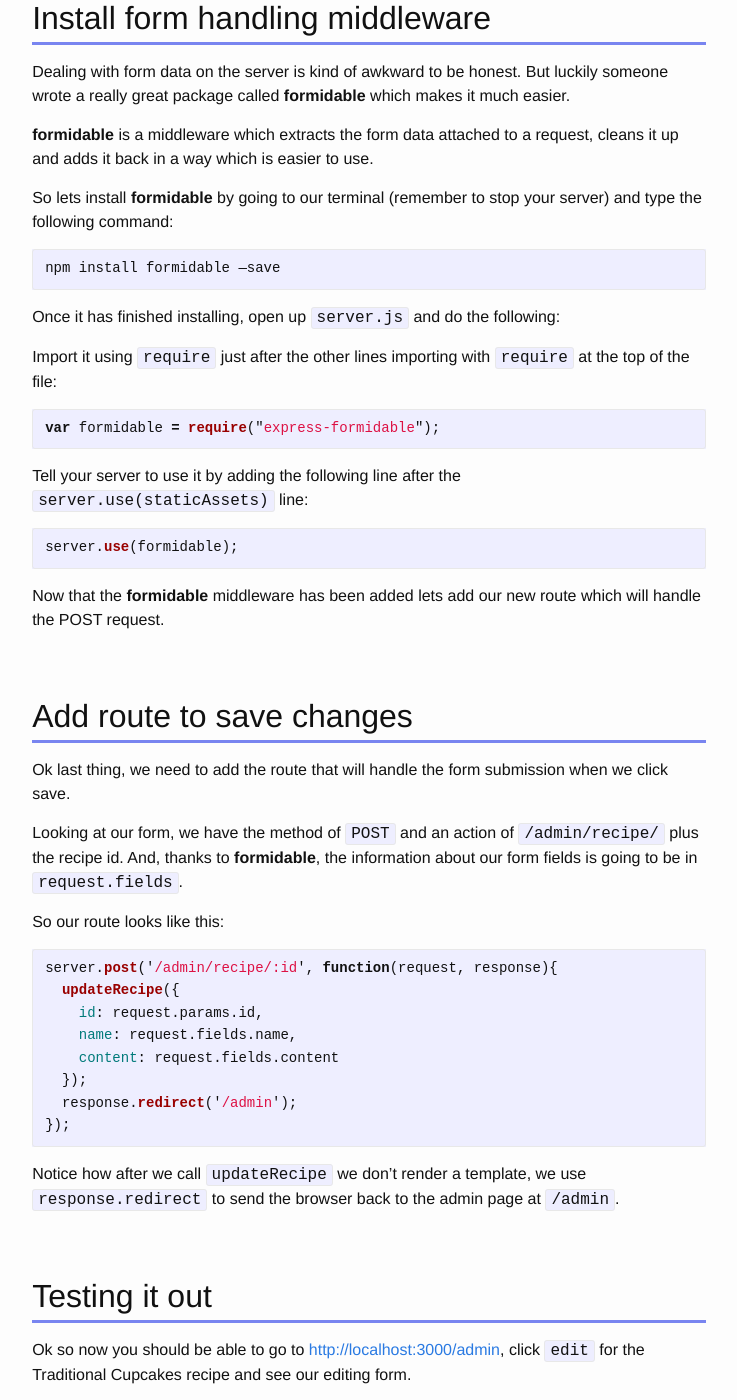
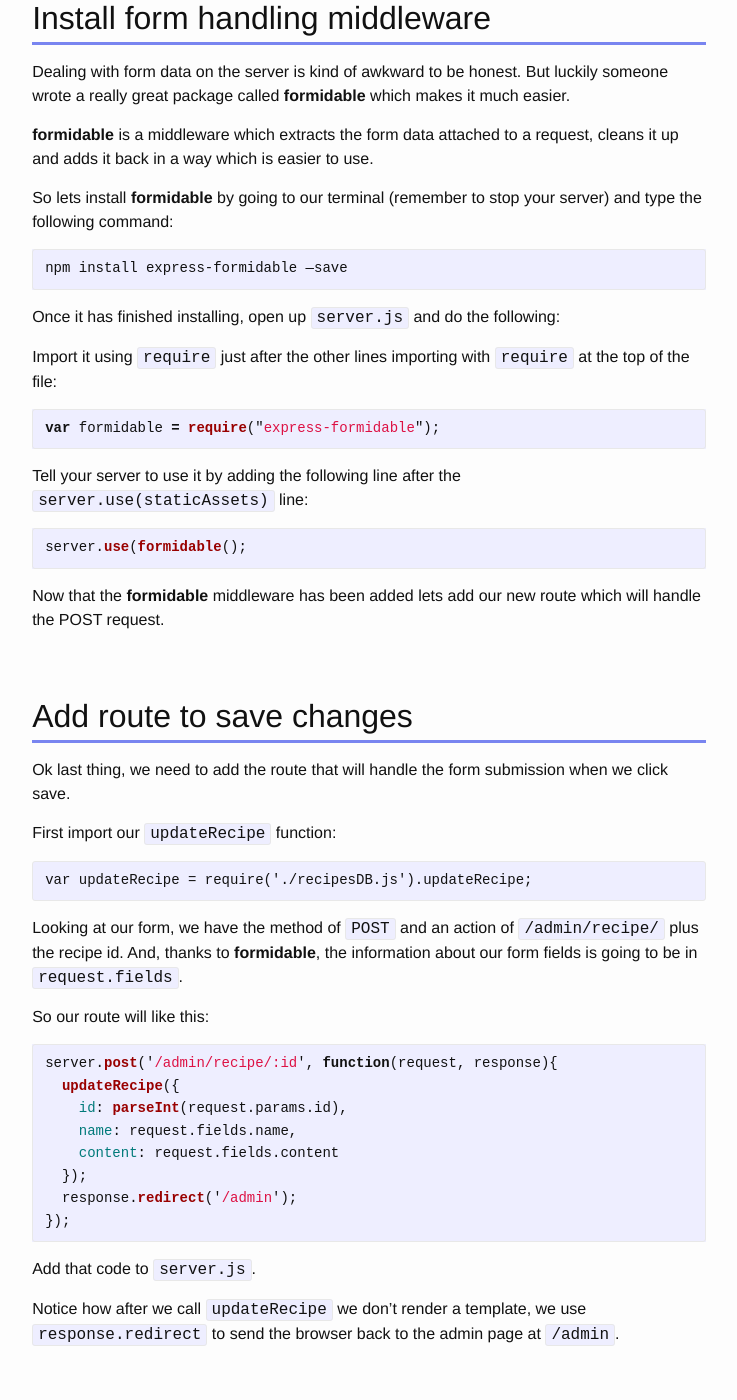
Before and after one commit to muses-code-js/learn-nodejs, a Jekyll site: the page built from _steps/step12-edit-recipe.markdown, in a window 1280 px wide and 1400 px high, scrolled down 2917 px. Shown: the whole window, without its empty margins (397-1134 px from the left). Built offline with Jekyll 4.4.1, drawn with Linux system fonts in a browser that asks for light colours; nearby versions of some CDN libraries.

Commit message:
assorted content fixes

````diff
--- a/_steps/step11-add-admin.markdown
+++ b/_steps/step11-add-admin.markdown
@@ -30,7 +30,7 @@ So open up `server.js` and add our route like so:
 
 ```javascript
 server.get('/admin', function(request, response){
-  var recipes = recipesDB.getAllRecipes();
+  var recipes = getAllRecipes();
   response.render('pages/admin/index', {recipes: recipes});
 });
 ```
--- a/_steps/step12-edit-recipe.markdown
+++ b/_steps/step12-edit-recipe.markdown
@@ -112,7 +112,7 @@ Dealing with form data on the server is kind of awkward to be honest.  But lucki
 So lets install **formidable** by going to our terminal (remember to stop your server) and type the following command:
 
 ```
-npm install formidable —save
+npm install express-formidable —save
 ```
 
 Once it has finished installing, open up `server.js` and do the following:
@@ -126,7 +126,7 @@ var formidable = require("express-formidable");
 Tell your server to use it by adding the following line after the `server.use(staticAssets)` line:
 
 ```javascript
-server.use(formidable);
+server.use(formidable();
 ```
 
 Now that the **formidable** middleware has been added lets add our new route which will handle the POST request.
@@ -135,20 +135,28 @@ Now that the **formidable** middleware has been added lets add our new route whi
 
 Ok last thing, we need to add the route that will handle the form submission when we click save.
 
+First import our `updateRecipe` function:
+
+```Javascript
+var updateRecipe = require('./recipesDB.js').updateRecipe;
+```
+
 Looking at our form, we have the method of `POST` and an action of `/admin/recipe/` plus the recipe id.  And, thanks to **formidable**, the information about our form fields is going to be in `request.fields`.
 
-So our route looks like this:
+So our route will like this:
 
 ```javascript
 server.post('/admin/recipe/:id', function(request, response){
   updateRecipe({
-    id: request.params.id,
+    id: parseInt(request.params.id),
     name: request.fields.name,
     content: request.fields.content
   });
   response.redirect('/admin');
 });
 ```
+
+Add that code to `server.js`.
 
 Notice how after we call `updateRecipe` we don’t render a template, we use `response.redirect` to send the browser back to the admin page at `/admin`.
 
--- a/_steps/step13-working-with-markdown.markdown
+++ b/_steps/step13-working-with-markdown.markdown
@@ -38,7 +38,7 @@ server.get('/recipe/:id', function(request, response) {
     name: recipe.name,
     content: marked(recipe.content)
  };
-  response.render('pages/recipe', { recipe: recipe });
+  response.render('pages/recipe', { recipe: newRecipe });
 });
 ```
 
--- a/_steps/step14-new-recipes.markdown
+++ b/_steps/step14-new-recipes.markdown
@@ -125,6 +125,10 @@ server.post('/admin/recipe/new', function(request, response){
   response.redirect('/admin');
 });
 ```
+
+It is very important to add this new route before the one for `/admin/recipe/:id`.
+
+The order that routes are added to our server determines the order that they are checked in.  If you had these in the wrong order, the route for updating a recipe would be matched first and it would try (and fail) to update a recipe with the id of `'new'`.
 
 Ok.  Save those changes and restart your server.
 
--- a/_steps/step7-partials.markdown
+++ b/_steps/step7-partials.markdown
@@ -43,7 +43,7 @@ So now `views/partials/header.ejs` should look like:
 Now go to `views/pages/index.ejs` and `views/pages/about.ejs` and where the `<header>` is now, replace it with the following:
 
 ```html
-<% include "../partials/header" %>
+<% include ../partials/header %>
 ```
 If you refresh the pages it should seem exactly the same.
 
--- a/_steps/step9-add-a-database.markdown
+++ b/_steps/step9-add-a-database.markdown
@@ -32,7 +32,7 @@ var FileSync = require('lowdb/adapters/FileSync');
 Now we tell it to use the file `recipesDB.json` to store our data:
 
 ```javascript
-var adapter = new FileSync('recipesDB.json);
+var adapter = new FileSync('recipesDB.json');
 var db = low(adapter);
 ```
 
@@ -80,7 +80,7 @@ Ok so now we have setup our database in `recipesDB.js`, we need to be able to ac
 Add the following line to `server.js` just after the lines with `require` that you already have:
 
 ```javascript
-var getAllRecipes = require('./recipesDB.js’).getAllRecipes;
+var getAllRecipes = require('./recipesDB.js').getAllRecipes;
 ```
 
 You can use `require()` on a file as well as a package.  What can be accessed when you require a file is defined by the `module.export` statement in that file.  Note also you have to specify the path to the file, which is why we have the `./recipesDB.js` instead of just `recipesDB.js`.  The `.` at the start of a path means "the folder that I am currently in" (which isn't just a Javascript thing BTW).
````
Also changed, not shown: other parts of _steps/step14-new-recipes.markdown (+1 -1 lines), other parts of _steps/step7-partials.markdown (+2 -0 lines).
